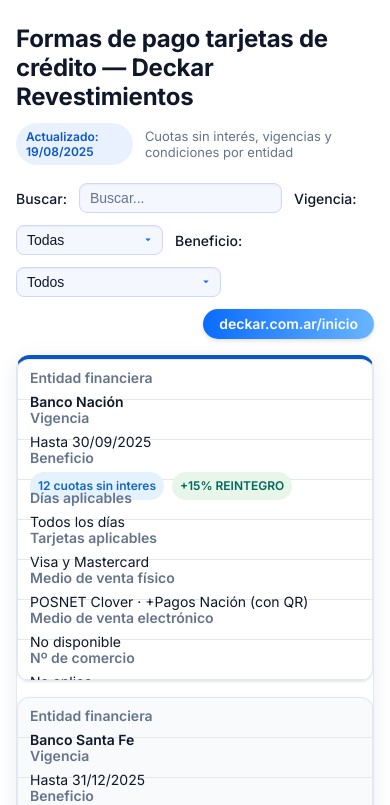
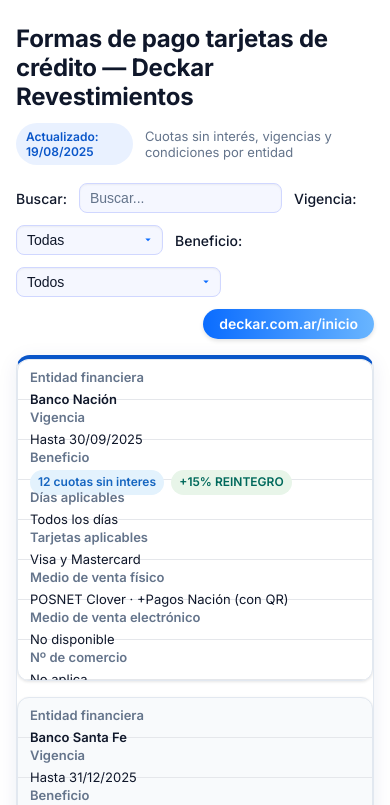
Before and after one commit to Deckar-ux/deckar-formas-de-pago, a plain HTML site: page index.html in a window 390 px wide. Shown: the top 805 px of the page. Drawn offline with Linux system fonts and the light colour scheme.

Commit message:
Add files via upload

```diff
--- a/index.html
+++ b/index.html
@@ -224,6 +224,7 @@
     table td{
       display:block;
       padding:8px 12px;
+      word-break:break-word;
     }
     /* Las etiquetas (pseudoelementos) se ubican en su propia línea */
     table td::before{
@@ -269,6 +270,12 @@
       content:'Nº de comercio';
       font-weight:600;
       color:var(--muted);
+    }
+    /* Ajuste de tamaño de fuente en celdas y etiquetas para móvil */
+    table td,
+    table td::before{
+      font-size:13px;
+      line-height:1.4;
     }
   }
   </style>
```
